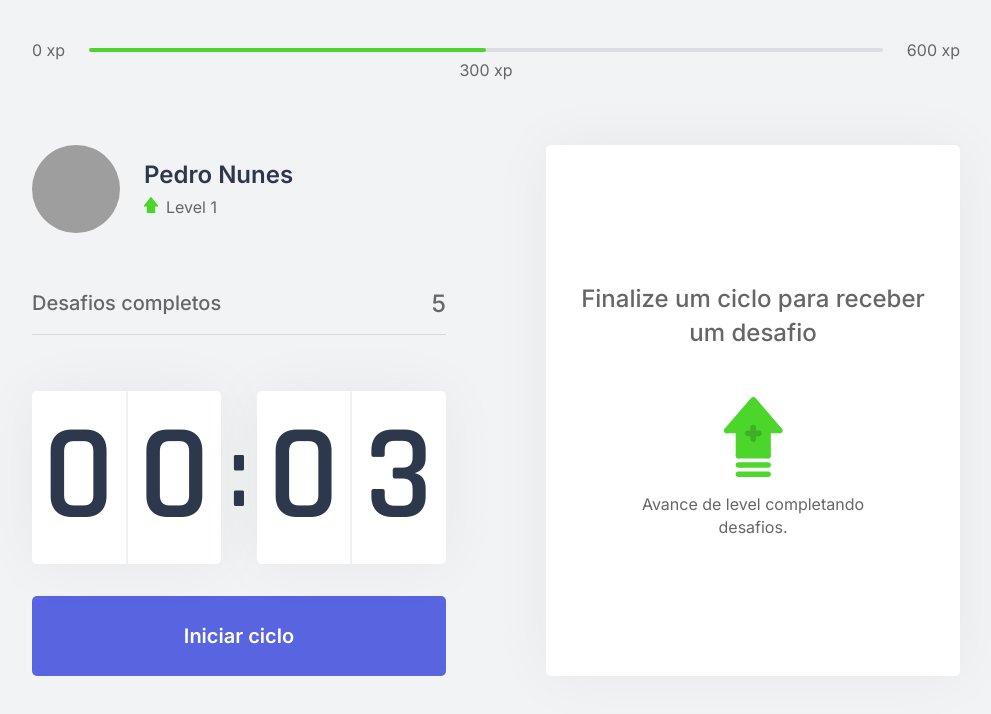
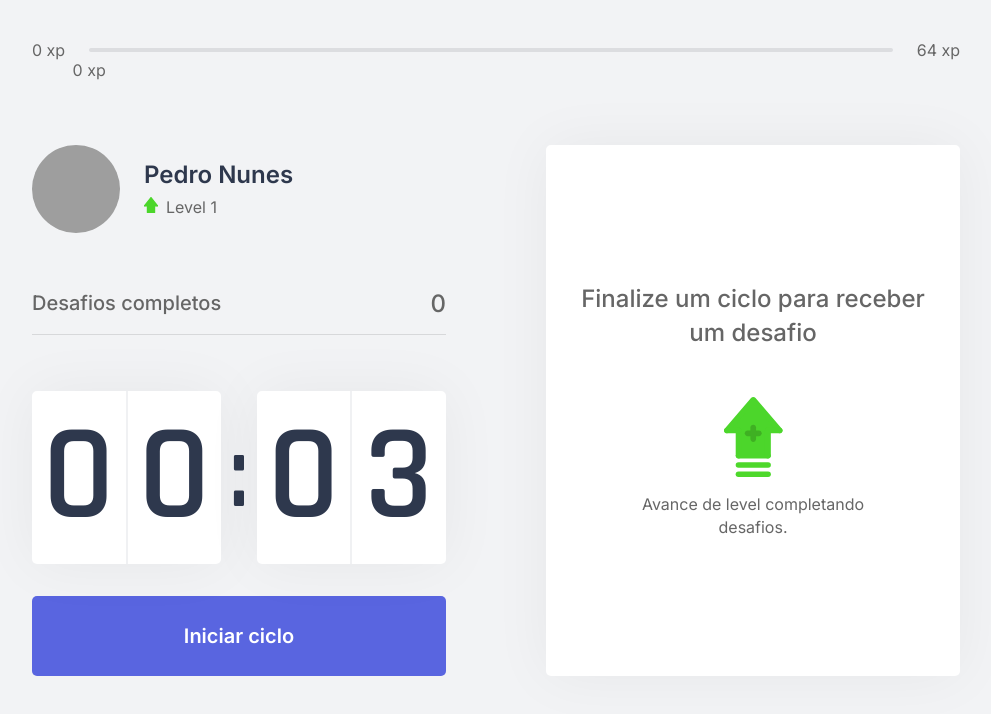
Before and after one commit to pedrofnuness/Pomodorus-web, a Next.js app: page / in a window 1280 px wide. Shown: the top 714 px of the page, without its empty margins (144-1135 px from the left). Built offline with nearby package versions, Linux system fonts and the light colour scheme; grey boxes are pictures that could not be loaded.

Commit message:
created countDown provider

```diff
--- a/src/components/ChallengeBox.tsx
+++ b/src/components/ChallengeBox.tsx
@@ -3,7 +3,9 @@ import { ChallengesContext } from "../contexts/ChallengesContext";
 import styles from "../styles/components/ChallengeBox.module.css";
 
 export function ChallengeBox() {
-  const { activeChallenge } = useContext(ChallengesContext);
+  const { activeChallenge, resetChallenge, completeChallenge } = useContext(
+    ChallengesContext
+  );
 
   return (
     <div className={styles.challengeBoxContainer}>
@@ -21,10 +23,18 @@ export function ChallengeBox() {
           </main>
 
           <footer>
-            <button type="button" className={styles.challengeFailedButton}>
+            <button
+              type="button"
+              className={styles.challengeFailedButton}
+              onClick={resetChallenge}
+            >
               Falhei
             </button>
-            <button type="button" className={styles.challengeSuccededButton}>
+            <button
+              type="button"
+              className={styles.challengeSuccededButton}
+              onClick={completeChallenge}
+            >
               Completei
             </button>
           </footer>
--- a/src/components/CompletedChallenges.tsx
+++ b/src/components/CompletedChallenges.tsx
@@ -1,10 +1,14 @@
+import { useContext } from "react";
+import { ChallengesContext } from "../contexts/ChallengesContext";
 import styles from "../styles/components/CompletedChallenges.module.css";
 
 export function CompletedChallenges() {
+  const { challengesCompleted } = useContext(ChallengesContext);
+
   return (
     <div className={styles.completedChallengeContainer}>
       <span>Desafios completos</span>
-      <span>5</span>
+      <span>{challengesCompleted}</span>
     </div>
   );
 }
--- a/src/components/Countdown.tsx
+++ b/src/components/Countdown.tsx
@@ -1,43 +1,19 @@
-import { useState, useEffect, useContext } from "react";
-import { ChallengesContext } from "../contexts/ChallengesContext";
+import { useContext } from "react";
+import { CountdownContext } from "../contexts/CountdownContext";
 import styles from "../styles/components/Countdown.module.css";
 
-let countdownTimeout: NodeJS.Timeout;
-
 export function Countdown() {
-  const { startNewChallenge } = useContext(ChallengesContext);
-
-  const [time, setTime] = useState(0.05 * 60);
-  const [isActive, setIsActive] = useState(false);
-  const [hasFinished, setHasFinished] = useState(false);
-
-  const minutes = Math.floor(time / 60);
-  const seconds = time % 60;
+  const {
+    minutes,
+    seconds,
+    hasFinished,
+    isActive,
+    startCountdown,
+    resetCountdown,
+  } = useContext(CountdownContext);
 
   const [minuteLeft, minuteRight] = String(minutes).padStart(2, "0").split("");
   const [secondLeft, secondRight] = String(seconds).padStart(2, "0").split("");
-
-  function startCountdown() {
-    setIsActive(true);
-  }
-
-  function resetCountdown() {
-    clearTimeout(countdownTimeout);
-    setIsActive(false);
-    setTime(0.05 * 60);
-  }
-
-  useEffect(() => {
-    if (isActive && time > 0) {
-      countdownTimeout = setTimeout(() => {
-        setTime(time - 1);
-      }, 1000);
-    } else if (isActive && time === 0) {
-      setHasFinished(true);
-      setIsActive(false);
-      startNewChallenge();
-    }
-  }, [isActive, time]);
 
   return (
     <div>
--- a/src/components/ExperienceBar.tsx
+++ b/src/components/ExperienceBar.tsx
@@ -1,17 +1,29 @@
+import { useContext } from "react";
+import { ChallengesContext } from "../contexts/ChallengesContext";
 import styles from "../styles/components/ExperienceBar.module.css";
 
 export function ExperienceBar() {
+  const { currentExperience, experienceToNextLevel } = useContext(
+    ChallengesContext
+  );
+
+  const percentToNextLevel =
+    Math.round(currentExperience * 100) / experienceToNextLevel;
+
   return (
     <header className={styles.experienceBar}>
       <span>0 xp</span>
       <div>
-        <div style={{ width: "50%" }} />
+        <div style={{ width: `${percentToNextLevel}%` }} />
 
-        <span className={styles.currentExperience} style={{ left: "50%" }}>
-          300 xp
+        <span
+          className={styles.currentExperience}
+          style={{ left: `${percentToNextLevel}%` }}
+        >
+          {currentExperience} xp
         </span>
       </div>
-      <span>600 xp</span>
+      <span>{experienceToNextLevel} xp</span>
     </header>
   );
 }
--- a/src/components/Profile.tsx
+++ b/src/components/Profile.tsx
@@ -1,6 +1,10 @@
+import { useContext } from "react";
+import { ChallengesContext } from "../contexts/ChallengesContext";
 import styles from "../styles/components/Profile.module.css";
 
 export function Profile() {
+  const { level } = useContext(ChallengesContext);
+
   return (
     <div className={styles.profileContainer}>
       <img src="https://github.com/pedrofnuness.png" alt="Pedro Nunes" />
@@ -8,7 +12,7 @@ export function Profile() {
         <strong>Pedro Nunes</strong>
         <p>
           <img src="icons/level.svg" alt="level" />
-          Level 1
+          Level {level}
         </p>
       </div>
     </div>
--- a/src/contexts/ChallengesContext.tsx
+++ b/src/contexts/ChallengesContext.tsx
@@ -12,8 +12,11 @@ interface ChallengesContextData {
   currentExperience: number;
   challengesCompleted: number;
   activeChallenge: Challenge;
+  experienceToNextLevel: number;
   levelUp: () => void;
   startNewChallenge: () => void;
+  resetChallenge: () => void;
+  completeChallenge: () => void;
 }
 
 interface ChallengesProviderProps {
@@ -28,6 +31,8 @@ export function ChallengesProvider({ children }: ChallengesProviderProps) {
   const [challengesCompleted, setChallengesCompleted] = useState(0);
   const [activeChallenge, setActiveChallenge] = useState(null);
 
+  const experienceToNextLevel = Math.pow((level + 1) * 4, 2);
+
   function levelUp() {
     setLevel(level + 1);
   }
@@ -39,6 +44,29 @@ export function ChallengesProvider({ children }: ChallengesProviderProps) {
     setActiveChallenge(challenge);
   }
 
+  function resetChallenge() {
+    setActiveChallenge(null);
+  }
+
+  function completeChallenge() {
+    if (!activeChallenge) {
+      return;
+    }
+
+    const { amount } = activeChallenge;
+
+    let finalExperience = currentExperience + amount;
+
+    if (finalExperience >= experienceToNextLevel) {
+      finalExperience = finalExperience - experienceToNextLevel;
+      levelUp();
+    }
+
+    setCurrentExperience(finalExperience);
+    setActiveChallenge(null);
+    setChallengesCompleted(challengesCompleted + 1);
+  }
+
   return (
     <ChallengesContext.Provider
       value={{
@@ -46,8 +74,11 @@ export function ChallengesProvider({ children }: ChallengesProviderProps) {
         currentExperience,
         challengesCompleted,
         activeChallenge,
+        experienceToNextLevel,
         levelUp,
         startNewChallenge,
+        resetChallenge,
+        completeChallenge,
       }}
     >
       {children}
--- /dev/null
+++ b/src/contexts/CountdownContext.tsx
@@ -0,0 +1,73 @@
+import {
+  createContext,
+  ReactNode,
+  useContext,
+  useEffect,
+  useState,
+} from "react";
+import { ChallengesContext } from "./ChallengesContext";
+
+let countdownTimeout: NodeJS.Timeout;
+
+interface CountdownContextData {
+  minutes: number;
+  seconds: number;
+  hasFinished: boolean;
+  isActive: boolean;
+  startCountdown: () => void;
+  resetCountdown: () => void;
+}
+
+interface CountdownProviderProps {
+  children: ReactNode;
+}
+
+export const CountdownContext = createContext({} as CountdownContextData);
+
+export function CountdownProvider({ children }: CountdownProviderProps) {
+  const { startNewChallenge } = useContext(ChallengesContext);
+
+  const [time, setTime] = useState(0.05 * 60);
+  const [isActive, setIsActive] = useState(false);
+  const [hasFinished, setHasFinished] = useState(false);
+
+  const minutes = Math.floor(time / 60);
+  const seconds = time % 60;
+
+  function startCountdown() {
+    setIsActive(true);
+  }
+
+  function resetCountdown() {
+    clearTimeout(countdownTimeout);
+    setIsActive(false);
+    setTime(0.05 * 60);
+  }
+
+  useEffect(() => {
+    if (isActive && time > 0) {
+      countdownTimeout = setTimeout(() => {
+        setTime(time - 1);
+      }, 1000);
+    } else if (isActive && time === 0) {
+      setHasFinished(true);
+      setIsActive(false);
+      startNewChallenge();
+    }
+  }, [isActive, time]);
+
+  return (
+    <CountdownContext.Provider
+      value={{
+        minutes,
+        seconds,
+        hasFinished,
+        isActive,
+        startCountdown,
+        resetCountdown,
+      }}
+    >
+      {children}
+    </CountdownContext.Provider>
+  );
+}
--- a/src/pages/index.tsx
+++ b/src/pages/index.tsx
@@ -7,6 +7,7 @@ import { ExperienceBar } from "../components/ExperienceBar";
 import { CompletedChallenges } from "../components/CompletedChallenges";
 
 import styles from "../styles/pages/Home.module.css";
+import { CountdownProvider } from "../contexts/CountdownContext";
 
 export default function Home() {
   return (
@@ -17,6 +18,7 @@ export default function Home() {
 
       <ExperienceBar />
 
+      <CountdownProvider>
         <section>
           <div>
             <Profile />
@@ -27,6 +29,7 @@ export default function Home() {
             <ChallengeBox />
           </div>
         </section>
+      </CountdownProvider>
     </div>
   );
 }
```
Lines whose indentation alone changed are shown as unchanged.
